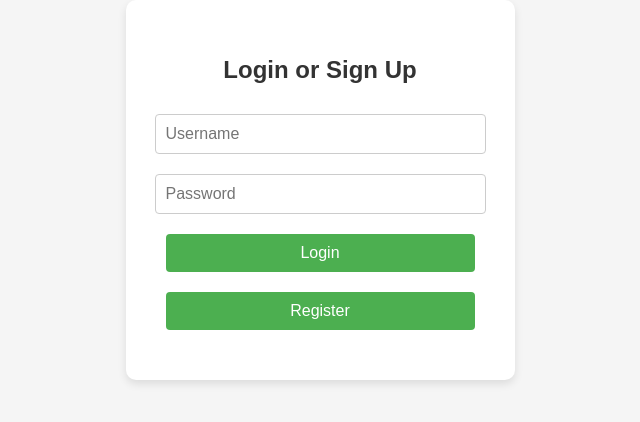
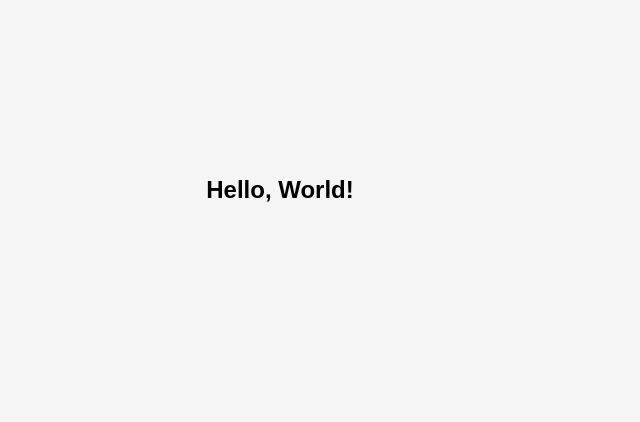
Before and after one commit to rohanjain65/17545-TBD, a React (Create React App) app in the folder frontend/: page /hello in a window 1280 px wide. Shown: the part 210-632 px from the top of the page, without its empty margins (360-1000 px from the left). Built offline with nearby package versions, Linux system fonts and the light colour scheme.

Commit message:
Added routing to front end

```diff
--- a/frontend/package.json
+++ b/frontend/package.json
@@ -3,11 +3,15 @@
   "version": "0.1.0",
   "private": true,
   "dependencies": {
+    "@emotion/react": "^11.13.3",
+    "@emotion/styled": "^11.13.0",
+    "@mui/material": "^6.1.5",
     "@testing-library/jest-dom": "^5.17.0",
     "@testing-library/react": "^13.4.0",
     "@testing-library/user-event": "^13.5.0",
     "react": "^18.3.1",
     "react-dom": "^18.3.1",
+    "react-router-dom": "^6.27.0",
     "react-scripts": "5.0.1",
     "web-vitals": "^2.1.4"
   },
--- a/frontend/src/App.js
+++ b/frontend/src/App.js
@@ -1,52 +1,17 @@
 import React, { useState } from "react";
+import { BrowserRouter as Router, Route, Routes } from "react-router-dom";
+import LoginPage from "./components/LoginPage";
+import HelloWorld from "./components/HelloWorld";
 import './App.css';
 
 function App() {
-  const [username, setUsername] = useState("");
-  const [password, setPassword] = useState("");
-  const [message, setMessage] = useState("");
-
-  const handleRegister = async () => {
-    const response = await fetch("http://localhost:5000/register", {
-      method: "POST",
-      headers: { "Content-Type": "application/json" },
-      body: JSON.stringify({ username, password }),
-    });
-    const data = await response.json();
-    setMessage(data.message);
-  };
-
-  const handleLogin = async () => {
-    const response = await fetch("http://localhost:5000/login", {
-      method: "POST",
-      headers: { "Content-Type": "application/json" },
-      body: JSON.stringify({ username, password }),
-    });
-    const data = await response.json();
-    setMessage(data.message);
-  };
-
   return (
-    <div className="App">
-      <div className="container">
-        <h1>Login or Sign Up</h1>
-        <input
-          type="text"
-          placeholder="Username"
-          value={username}
-          onChange={(e) => setUsername(e.target.value)}
-        />
-        <input
-          type="password"
-          placeholder="Password"
-          value={password}
-          onChange={(e) => setPassword(e.target.value)}
-        />
-        <button onClick={handleLogin}>Login</button>
-        <button onClick={handleRegister}>Register</button>
-        {message && <p>{message}</p>}
-      </div>
-    </div>
+    <Router>
+      <Routes>
+        <Route path="/" element={<LoginPage />} />
+        <Route path="/hello" element={<HelloWorld />} />
+      </Routes>
+    </Router>
   );
 }
 
--- /dev/null
+++ b/frontend/src/components/HelloWorld.js
@@ -0,0 +1,9 @@
+// src/components/HelloWorld.js
+
+import React from "react";
+
+function HelloWorld() {
+  return <h2>Hello, World!</h2>;
+}
+
+export default HelloWorld;
--- /dev/null
+++ b/frontend/src/components/LoginPage.js
@@ -0,0 +1,57 @@
+// src/components/LoginPage.js
+
+import React, { useState } from "react";
+import { useNavigate } from "react-router-dom";
+
+function LoginPage() {
+  const [username, setUsername] = useState("");
+  const [password, setPassword] = useState("");
+  const [message, setMessage] = useState("");
+  const navigate = useNavigate();
+
+  const handleRegister = async () => {
+    const response = await fetch("http://localhost:5000/register", {
+      method: "POST",
+      headers: { "Content-Type": "application/json" },
+      body: JSON.stringify({ username, password }),
+    });
+    const data = await response.json();
+    setMessage(data.message);
+  };
+
+  const handleLogin = async () => {
+    const response = await fetch("http://localhost:5000/login", {
+      method: "POST",
+      headers: { "Content-Type": "application/json" },
+      body: JSON.stringify({ username, password }),
+    });
+    const data = await response.json();
+    setMessage(data.message);
+    if (data.success) {
+      navigate("/hello");
+    }
+  };
+
+  return (
+    <div className="container">
+      <h1>Login or Sign Up</h1>
+      <input
+        type="text"
+        placeholder="Username"
+        value={username}
+        onChange={(e) => setUsername(e.target.value)}
+      />
+      <input
+        type="password"
+        placeholder="Password"
+        value={password}
+        onChange={(e) => setPassword(e.target.value)}
+      />
+      <button onClick={handleLogin}>Login</button>
+      <button onClick={handleRegister}>Register</button>
+      {message && <p>{message}</p>}
+    </div>
+  );
+}
+
+export default LoginPage;
```
Also changed, not shown: 1 other file (tests, documents, lock files or other folders).
